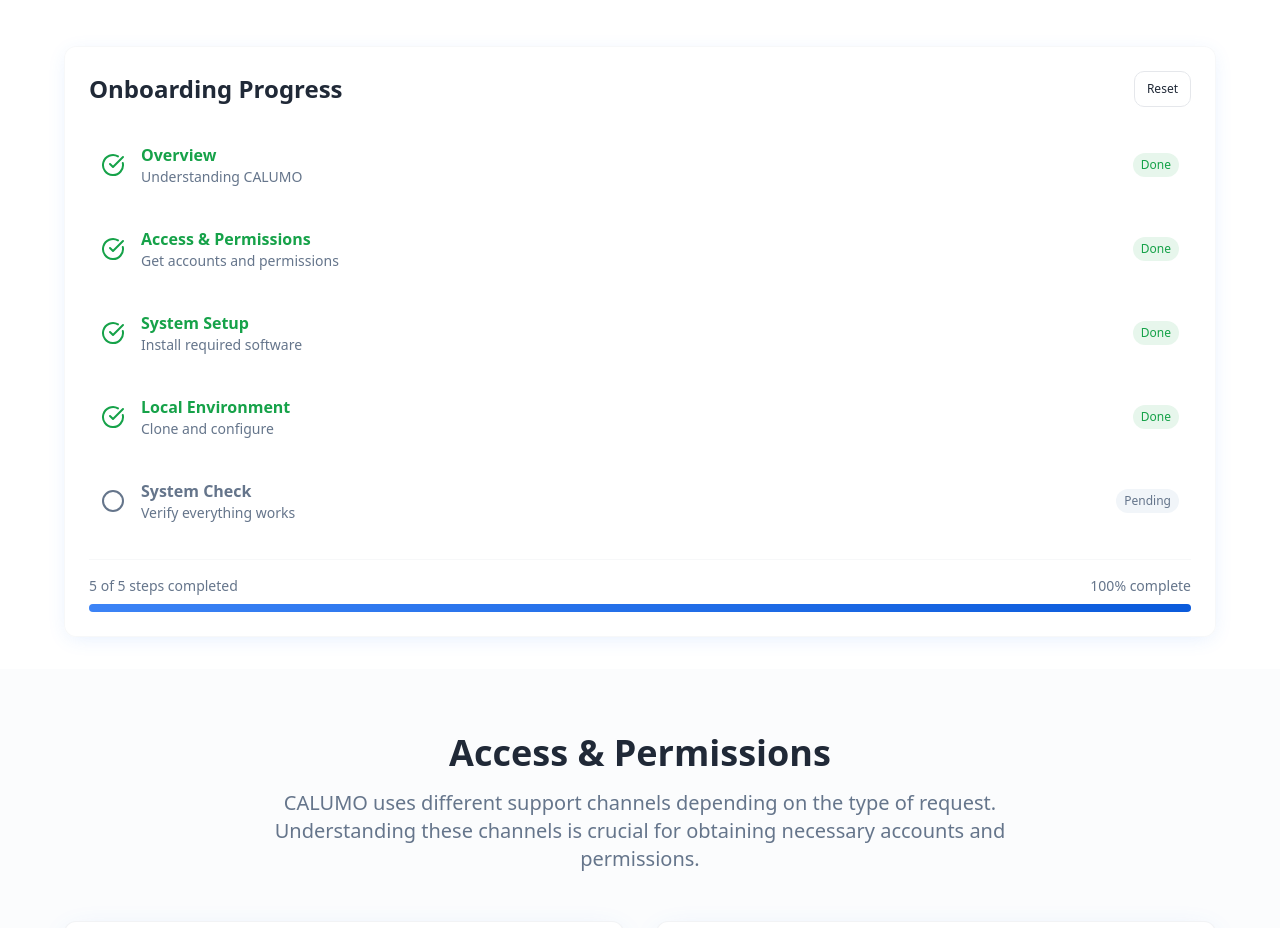
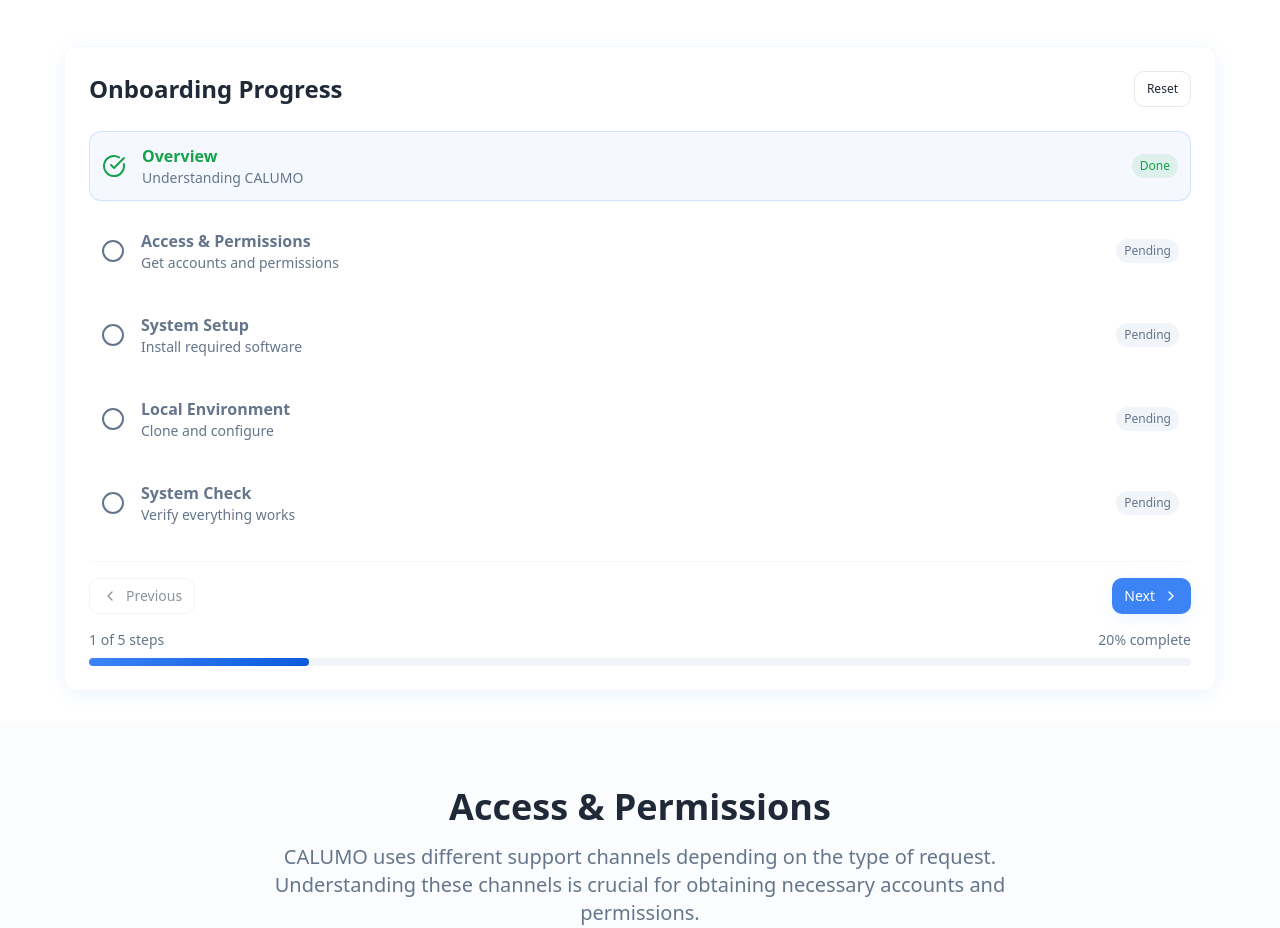
Before and after one commit to kbeetea/calumo-start-guide, a React (Vite) app: page / in a window 1280 px wide. Shown: the part 1160-2088 px from the top of the page. Built offline with nearby package versions, Linux system fonts and the light colour scheme.

Commit message:
Implement click-to-advance progress
Change progress tracker to advance when clicking on sections, rather than relying on scroll. This provides a more direct user interaction for updating progress.

```diff
--- a/src/components/ProgressSteps.tsx
+++ b/src/components/ProgressSteps.tsx
@@ -1,5 +1,5 @@
-import { CheckCircle, Circle, Clock } from "lucide-react";
-import { useState, useEffect } from "react";
+import { CheckCircle, Circle, ChevronRight, ChevronLeft } from "lucide-react";
+import { useState } from "react";
 import { Button } from "./ui/button";
 
 interface Step {
@@ -37,37 +37,33 @@ const initialSteps: Step[] = [
 ];
 
 const ProgressSteps = () => {
-  const [completedSteps, setCompletedSteps] = useState(new Set(["overview"]));
+  const [currentStep, setCurrentStep] = useState(0);
 
-  useEffect(() => {
-    const observer = new IntersectionObserver(
-      (entries) => {
-        entries.forEach((entry) => {
-          if (entry.isIntersecting) {
-            const sectionId = entry.target.id;
-            if (sectionId && !completedSteps.has(sectionId)) {
-              setCompletedSteps(prev => new Set(prev).add(sectionId));
-            }
-          }
-        });
-      },
-      { threshold: 0.3 }
-    );
+  const navigateToSection = (sectionId: string, stepIndex: number) => {
+    const section = document.getElementById(sectionId);
+    if (section) {
+      section.scrollIntoView({ behavior: 'smooth' });
+      setCurrentStep(stepIndex);
+    }
+  };
 
-    // Observe all sections
-    const sections = document.querySelectorAll('section[id]');
-    sections.forEach(section => observer.observe(section));
+  const goToNextStep = () => {
+    if (currentStep < initialSteps.length - 1) {
+      const nextStep = currentStep + 1;
+      navigateToSection(initialSteps[nextStep].id, nextStep);
+    }
+  };
 
-    return () => observer.disconnect();
-  }, [completedSteps]);
-
-  const getStepStatus = (step: Step) => {
-    if (completedSteps.has(step.id)) return "completed";
-    return "upcoming";
+  const goToPrevStep = () => {
+    if (currentStep > 0) {
+      const prevStep = currentStep - 1;
+      navigateToSection(initialSteps[prevStep].id, prevStep);
+    }
   };
 
   const resetProgress = () => {
-    setCompletedSteps(new Set(["overview"]));
+    setCurrentStep(0);
+    navigateToSection("overview", 0);
   };
 
   return (
@@ -86,24 +82,28 @@ const ProgressSteps = () => {
 
       <div className="space-y-4">
         {initialSteps.map((step, index) => {
-          const status = getStepStatus(step);
+          const isCompleted = index <= currentStep;
+          const isCurrent = index === currentStep;
           return (
             <div
               key={step.id}
-              className="flex items-center gap-4 p-3 rounded-lg transition-all duration-300"
+              className={`flex items-center gap-4 p-3 rounded-lg transition-all duration-300 cursor-pointer hover:bg-accent/5 ${
+                isCurrent ? "bg-primary/5 border border-primary/20" : ""
+              }`}
+              onClick={() => navigateToSection(step.id, index)}
             >
               <div className="flex-shrink-0 relative">
-                {status === "completed" && (
+                {isCompleted && (
                   <CheckCircle className="w-6 h-6 text-accent animate-scale-in" />
                 )}
-                {status === "upcoming" && (
+                {!isCompleted && (
                   <Circle className="w-6 h-6 text-muted-foreground" />
                 )}
               </div>
 
               <div className="flex-grow">
                 <h4 className={`font-semibold transition-colors ${
-                  status === "completed" ? "text-accent" : "text-muted-foreground"
+                  isCompleted ? "text-accent" : isCurrent ? "text-primary" : "text-muted-foreground"
                 }`}>
                   {step.title}
                 </h4>
@@ -112,9 +112,9 @@ const ProgressSteps = () => {
 
               <div className="flex items-center gap-2">
                 <div className={`text-xs px-2 py-1 rounded-full transition-all ${
-                  status === "completed" ? "bg-accent/10 text-accent" : "bg-muted text-muted-foreground"
+                  isCompleted ? "bg-accent/10 text-accent" : isCurrent ? "bg-primary/10 text-primary" : "bg-muted text-muted-foreground"
                 }`}>
-                  {status === "completed" ? "Done" : "Pending"}
+                  {isCompleted ? "Done" : isCurrent ? "Current" : "Pending"}
                 </div>
               </div>
             </div>
@@ -122,15 +122,40 @@ const ProgressSteps = () => {
         })}
       </div>
 
+      {/* Navigation Controls */}
       <div className="mt-6 pt-4 border-t border-border/30">
+        <div className="flex items-center justify-between mb-4">
+          <Button
+            variant="outline"
+            size="sm"
+            onClick={goToPrevStep}
+            disabled={currentStep === 0}
+            className="flex items-center gap-2"
+          >
+            <ChevronLeft className="w-4 h-4" />
+            Previous
+          </Button>
+
+          <Button
+            variant="default"
+            size="sm"
+            onClick={goToNextStep}
+            disabled={currentStep === initialSteps.length - 1}
+            className="flex items-center gap-2"
+          >
+            Next
+            <ChevronRight className="w-4 h-4" />
+          </Button>
+        </div>
+
         <div className="flex items-center justify-between text-sm text-muted-foreground">
-          <span>{completedSteps.size} of {initialSteps.length} steps completed</span>
-          <span>{Math.round((completedSteps.size / initialSteps.length) * 100)}% complete</span>
+          <span>{currentStep + 1} of {initialSteps.length} steps</span>
+          <span>{Math.round(((currentStep + 1) / initialSteps.length) * 100)}% complete</span>
         </div>
         <div className="mt-2 w-full bg-muted rounded-full h-2">
           <div
             className="bg-gradient-primary h-2 rounded-full transition-all duration-500 ease-out"
-            style={{ width: `${(completedSteps.size / initialSteps.length) * 100}%` }}
+            style={{ width: `${((currentStep + 1) / initialSteps.length) * 100}%` }}
           ></div>
         </div>
       </div>
```
